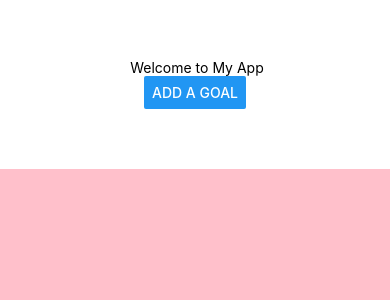
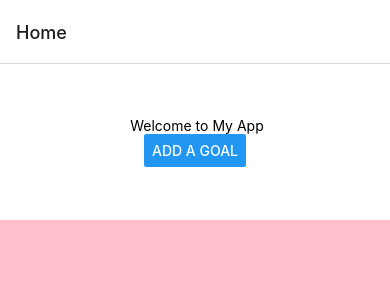
Before and after one commit to supercong0113/CS5520, a React Native app: screen /Home in a window 390 px wide. Shown: the top 300 px of the page. Built offline with nearby package versions, Linux system fonts and the light colour scheme.

Commit message:
added native stack navigator with home and goaldetails screens

```diff
--- a/App.js
+++ b/App.js
@@ -1,80 +1,19 @@
-import { StatusBar } from "expo-status-bar";
-import {
-  StyleSheet,
-  Text,
-  View,
-  TextInput,
-  Button,
-  SafeAreaView,
-  ScrollView,
-  FlatList,
-} from "react-native";
-import Header from "./components/Header";
-import Input from "./components/Input";
-import { useState } from "react";
-import GoalItem from "./components/GoalItem";
+import { View, Text } from "react-native";
+import React from "react";
+import Home from "./components/Home";
+import GoalDetails from "./components/GoalDetails";
+import { NavigationContainer } from "@react-navigation/native";
+import { createNativeStackNavigator } from "@react-navigation/native-stack";
+
+const Stack = createNativeStackNavigator();
 
 export default function App() {
-  function onDelete(deletedKey) {
-    setGoals(goals.filter((goal) => goal.key != deletedKey));
-  }
-  function itemPressed() {
-    console.log("item pressed.");
-  }
-  const [goals, setGoals] = useState([]);
-  const onTextAdd = function (newText) {
-    const newGoal = { text: newText, key: Math.random() };
-    setGoals((goals) => {
-      return [...goals, newGoal];
-    });
-    console.log(goals);
-    setModalVisible(false);
-  };
-  const onCancel = function () {
-    setModalVisible(false);
-  };
-  const name = "My App";
-  const [modalVisible, setModalVisible] = useState(false);
-
   return (
-    <SafeAreaView style={styles.container}>
-      <View style={styles.topContainer}>
-        <Header appName={name} />
-        <Button title="Add a Goal" onPress={() => setModalVisible(true)} />
-      </View>
-      <View style={styles.bottomContainer}>
-        <FlatList
-          data={goals}
-          renderItem={({ item }) => {
-            //object destructure or you can use obj and obj.item.key and obj.item.text
-            return <GoalItem goal={item} onDelete={onDelete} onitemPress={itemPressed}/>;
-          }}
-          contentContainerStyle={styles.scrollViewItems}
-        ></FlatList>
-      </View>
-      <Input onAdd={onTextAdd} modal={modalVisible} onCancel={onCancel} />
-      <StatusBar style="auto" />
-    </SafeAreaView>
+    <NavigationContainer>
+      <Stack.Navigator>
+        <Stack.Screen name="Home" component={Home}/>
+          <Stack.Screen name="GoalDetails" component={GoalDetails} />
+      </Stack.Navigator>
+    </NavigationContainer>
   );
 }
-
-const styles = StyleSheet.create({
-  container: {
-    flex: 1,
-    backgroundColor: "#fff",
-    // alignItems: "center",
-    justifyContent: "center",
-  },
-  topContainer: {
-    flex: 1,
-    justifyContent: "center",
-    alignItems: "center",
-  },
-  bottomContainer: {
-    flex: 4,
-    backgroundColor: "pink",
-  },
-  scrollViewItems: {
-    alignItems: "center",
-  },
-});
--- a/components/DeleteButton.js
+++ b/components/DeleteButton.js
@@ -1,21 +1,21 @@
-import { View, Text, Pressable, StyleSheet } from 'react-native'
-import React from 'react'
-import {Ionicons} from '@expo/vector-icons';
+import { View, Text, Pressable, StyleSheet } from "react-native";
+import React from "react";
+import { Ionicons } from "@expo/vector-icons";
 
-export default function DeleteButton({onDelete}) {
+export default function DeleteButton({ onDelete }) {
   return (
     <Pressable onPress={onDelete}>
-    <View style={styles.button}>
-      <Ionicons name='trash' size={24} color='black'/>
-    </View>
+      <View style={styles.button}>
+        <Ionicons name="trash" size={24} color="black" />
+      </View>
     </Pressable>
-  )
+  );
 }
 
 const styles = StyleSheet.create({
-    button:{
-        flex:1,
-        fontSize:22,
-        justifyContent:'center',
-    }
-})
+  button: {
+    flex: 1,
+    fontSize: 22,
+    justifyContent: "center",
+  },
+});
--- /dev/null
+++ b/components/GoalDetails.js
@@ -0,0 +1,10 @@
+import { View, Text } from 'react-native'
+import React from 'react'
+
+export default function GoalDetails({route}) {
+  return (
+    <View>
+      <Text>You are viewing details of {route.params.goalObject.text} goal</Text>
+    </View>
+  )
+}
--- a/components/GoalItem.js
+++ b/components/GoalItem.js
@@ -5,23 +5,17 @@ export default function GoalItem({ goal, onDelete, onitemPress }) {
   function deletePressed (){
    onDelete(goal.key);
   }
+
   return (
 
       <View style={styles.textContainer}>
         <Pressable
-      onPress={onitemPress}
+      onPress={() => {onitemPress(goal)}}
       style={({pressed}) => {
         if (pressed) return styles.pressedItem;
       }}
     >
         <Text>{goal.text}</Text>
-        {/* <Button
-          title="X"
-          onPress={() => {
-            onDelete(goal.key);
-          }}
-          color="black"
-        /> */}
         </Pressable>
         <DeleteButton onDelete={deletePressed}/>
       </View>
--- /dev/null
+++ b/components/Home.js
@@ -0,0 +1,82 @@
+import { StatusBar } from "expo-status-bar";
+import {
+  StyleSheet,
+  Text,
+  View,
+  TextInput,
+  Button,
+  SafeAreaView,
+  ScrollView,
+  FlatList,
+} from "react-native";
+import Header from "./Header";
+import Input from "./Input";
+import { useState } from "react";
+import GoalItem from "./GoalItem";
+
+export default function Home({navigation}) {
+  function onDelete(deletedKey) {
+    setGoals(goals.filter((goal) => goal.key != deletedKey));
+  }
+  function itemPressed(goal) {
+    console.log("item pressed.");
+    navigation.navigate("GoalDetails",{goalObject:goal});
+
+  }
+  const [goals, setGoals] = useState([]);
+  const onTextAdd = function (newText) {
+    const newGoal = { text: newText, key: Math.random() };
+    setGoals((goals) => {
+      return [...goals, newGoal];
+    });
+    console.log(goals);
+    setModalVisible(false);
+  };
+  const onCancel = function () {
+    setModalVisible(false);
+  };
+  const name = "My App";
+  const [modalVisible, setModalVisible] = useState(false);
+
+  return (
+    <SafeAreaView style={styles.container}>
+      <View style={styles.topContainer}>
+        <Header appName={name} />
+        <Button title="Add a Goal" onPress={() => setModalVisible(true)} />
+      </View>
+      <View style={styles.bottomContainer}>
+        <FlatList
+          data={goals}
+          renderItem={({ item }) => {
+            //object destructure or you can use obj and obj.item.key and obj.item.text
+            return <GoalItem goal={item} onDelete={onDelete} onitemPress={itemPressed}/>;
+          }}
+          contentContainerStyle={styles.scrollViewItems}
+        ></FlatList>
+      </View>
+      <Input onAdd={onTextAdd} modal={modalVisible} onCancel={onCancel} />
+      <StatusBar style="auto" />
+    </SafeAreaView>
+  );
+}
+
+const styles = StyleSheet.create({
+  container: {
+    flex: 1,
+    backgroundColor: "#fff",
+    // alignItems: "center",
+    justifyContent: "center",
+  },
+  topContainer: {
+    flex: 1,
+    justifyContent: "center",
+    alignItems: "center",
+  },
+  bottomContainer: {
+    flex: 4,
+    backgroundColor: "pink",
+  },
+  scrollViewItems: {
+    alignItems: "center",
+  },
+});
--- a/package.json
+++ b/package.json
@@ -9,10 +9,14 @@
     "web": "expo start --web"
   },
   "dependencies": {
+    "@react-navigation/native": "^6.0.13",
+    "@react-navigation/native-stack": "^6.9.1",
     "expo": "~46.0.9",
     "expo-status-bar": "~1.4.0",
     "react": "18.0.0",
-    "react-native": "0.69.5"
+    "react-native": "0.69.5",
+    "react-native-safe-area-context": "4.3.1",
+    "react-native-screens": "~3.15.0"
   },
   "devDependencies": {
     "@babel/core": "^7.12.9"
```
Also changed, not shown: 1 other file (tests, documents, lock files or other folders).
